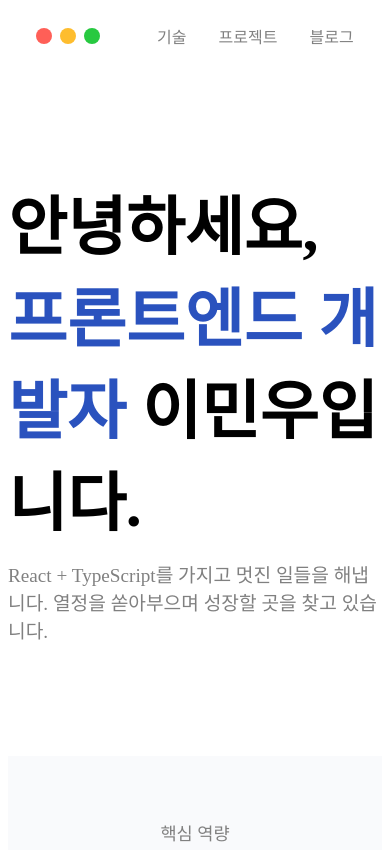
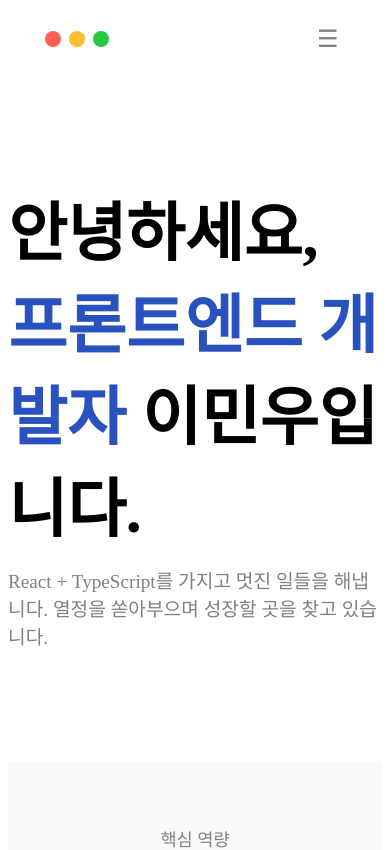
Before and after one commit to minwoo1119/its-minu, a React (Vite) app: page / in a window 390 px wide. Shown: the top 850 px of the page. Built offline with nearby package versions, Linux system fonts and the light colour scheme.

Commit message:
feat: Header 컴포넌트 반응형 적용 #11

```diff
--- a/src/components/header/Header.tsx
+++ b/src/components/header/Header.tsx
@@ -1,4 +1,5 @@
 import styles from './header.module.scss';
+import { useState } from 'react';
 
 interface HeaderProps {
   onTechClick: () => void;
@@ -6,6 +7,13 @@ interface HeaderProps {
 }
 
 export const Header = ({ onTechClick, onProjectClick }: HeaderProps) => {
+  const [isOpen, setIsOpen] = useState(false);
+
+  const handleMenuClick = (callback?: () => void) => {
+    if (callback) callback();
+    setIsOpen(false);
+  };
+
   return (
     <div className={styles.container}>
       <div className={styles.dots}>
@@ -13,17 +21,34 @@ export const Header = ({ onTechClick, onProjectClick }: HeaderProps) => {
         <div className={styles.dot}></div>
         <div className={styles.dot}></div>
       </div>
-      <div className={styles.selectTab}>
-        <div className={styles.tab} onClick={onTechClick}>
+
+      <button
+        className={styles.hamburger}
+        onClick={() => setIsOpen(!isOpen)}
+        aria-label='Menu Toggle'
+      >
+        {isOpen ? '✕' : '☰'}
+      </button>
+
+      <div className={`${styles.selectTab} ${isOpen ? styles.open : ''}`}>
+        <div
+          className={styles.tab}
+          onClick={() => handleMenuClick(onTechClick)}
+        >
           기술
         </div>
-        <div className={styles.tab} onClick={onProjectClick}>
+        <div
+          className={styles.tab}
+          onClick={() => handleMenuClick(onProjectClick)}
+        >
           프로젝트
         </div>
         <a
           className={styles.tab}
           href='https://lmw1119.tistory.com/'
           target='_blank'
+          rel='noreferrer'
+          onClick={() => setIsOpen(false)}
         >
           블로그
         </a>
--- a/src/components/header/header.module.scss
+++ b/src/components/header/header.module.scss
@@ -1,17 +1,20 @@
+$tablet: 768px;
+
 .container {
-  margin: 1rem;
-  width: 100%;
+  width: 80%;
+  padding: 1rem;
   display: flex;
   flex-direction: row;
-  justify-content: space-around;
+  justify-content: space-between;
   align-items: center;
+  position: relative;
+  z-index: 100;
 
   .dots {
     display: flex;
     flex-direction: row;
-    justify-content: center;
-    align-items: center;
     gap: 0.5rem;
+
     & > :nth-child(1) {
       background-color: #ff5f57;
     }
@@ -29,22 +32,62 @@
     }
   }
 
+  .hamburger {
+    display: block;
+    background: none;
+    border: none;
+    font-size: 1.5rem;
+    cursor: pointer;
+    color: gray;
+
+    @media (min-width: #{$tablet}) {
+      display: none;
+    }
+  }
+
   .selectTab {
-    display: flex;
-    flex-direction: row;
-    justify-content: center;
+    display: none;
+    position: absolute;
+    top: 100%;
+    left: 0;
+    width: 100%;
+    background-color: white;
+    flex-direction: column;
     align-items: center;
-    gap: 2rem;
+    padding: 1rem 0;
+    box-shadow: 0 4px 6px rgba(0, 0, 0, 0.1);
+
+    &.open {
+      display: flex;
+    }
 
     .tab {
       cursor: pointer;
       text-decoration: none;
       color: gray;
+      padding: 1rem;
+      font-size: 1.1rem;
 
       &:hover {
         color: #1150af;
         font-weight: 700;
       }
     }
+
+    @media (min-width: #{$tablet}) {
+      display: flex;
+      position: static;
+      flex-direction: row;
+      width: auto;
+      background: none;
+      box-shadow: none;
+      padding: 0;
+      gap: 2rem;
+
+      .tab {
+        padding: 0;
+        font-size: 1rem;
+      }
+    }
   }
 }
```
